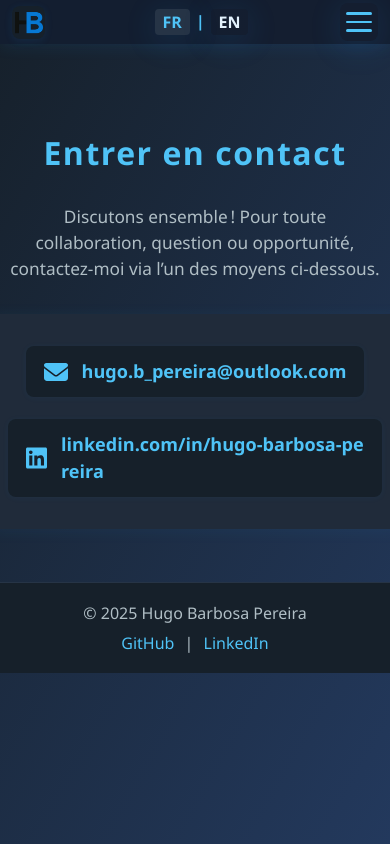
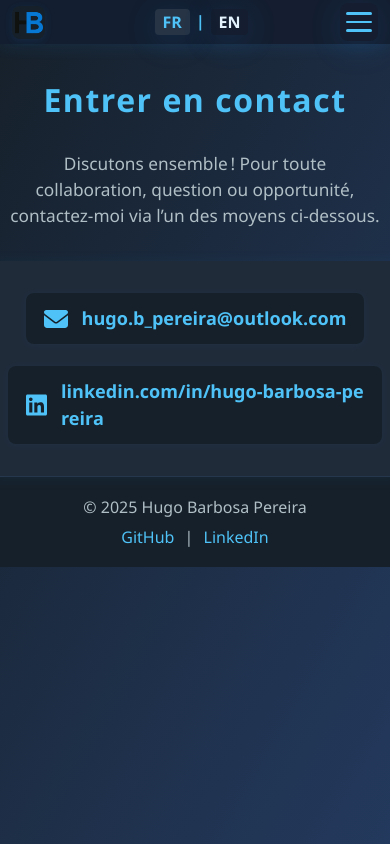
Before and after one commit to Bagass0/Portfolio, a React (Vite) app in the folder Frontend/: page /contact in a window 390 px wide. Built offline with nearby package versions, Linux system fonts and the light colour scheme.

Commit message:
Update CSS

```diff
--- a/Frontend/index.html
+++ b/Frontend/index.html
@@ -8,7 +8,7 @@
   <link rel="icon" type="image/png" href="/favicon-96x96.png" sizes="96x96" />
   <meta name="viewport" content="width=device-width, initial-scale=1.0" />
 
-  <title>Portfolio de Hugo Barbosa</title>
+  <title>Portfolio - Hugo Barbosa</title>
   <meta name="description"
     content="Découvrez le portfolio de Hugo Barbosa, développeur fullstack spécialisé en web et mobile. Projets innovants, expertise en React, JavaScript et technologies modernes." />
   <meta name="keywords"
--- a/Frontend/src/App.css
+++ b/Frontend/src/App.css
@@ -9,23 +9,67 @@ body, #root {
   font-family: 'Segoe UI', 'Roboto', Arial, sans-serif;
 }
 
+#content {
+  flex: 1;
+}
+
 a {
-  color: #4fc3f7;
+  font-weight: 500;
+  color: var(--primary-blue);
   text-decoration: none;
   transition: color 0.2s;
 }
+a:hover {
+  color: var(--secondary-blue);
+  text-decoration: underline;
+}
 
-a:hover {
-  color: #90caf9;
-  text-decoration: none;
+h1, h2, h3, h4, h5, h6 {
+  color: var(--primary-blue);
+  font-family: inherit;
+  margin-top: 0;
+}
+
+button {
+  border-radius: 8px;
+  border: 1.5px solid transparent;
+  padding: 0.6em 1.2em;
+  font-size: 1em;
+  font-weight: 500;
+  font-family: inherit;
+  background-color: var(--card-bg);
+  color: var(--primary-blue);
+  cursor: pointer;
+  transition: border-color 0.25s, background 0.2s, color 0.2s;
+  box-shadow: var(--shadow);
+}
+button:hover {
+  border-color: var(--primary-blue);
+  background: var(--dark-bg2);
+  color: var(--secondary-blue);
+}
+button:focus,
+button:focus-visible {
+  outline: 3px solid var(--primary-blue);
 }
 
 ::-webkit-scrollbar {
   width: 8px;
-  background: #203a43;
+  background: var(--dark-bg2);
+}
+::-webkit-scrollbar-thumb {
+  background: var(--primary-blue);
+  border-radius: 4px;
 }
 
-::-webkit-scrollbar-thumb {
-  background: #4fc3f7;
-  border-radius: 4px;
+@media (max-width: 600px) {
+  body {
+    font-size: 0.98rem;
+  }
+  h1 {
+    font-size: 2rem;
+  }
+  h2 {
+    font-size: 1.3rem;
+  }
 }
--- a/Frontend/src/index.css
+++ b/Frontend/src/index.css
@@ -20,72 +20,3 @@
   -webkit-font-smoothing: antialiased;
   -moz-osx-font-smoothing: grayscale;
 }
-
-body {
-  margin: 0;
-  min-width: 320px;
-  min-height: 100vh;
-  background: inherit;
-  color: var(--text-main);
-}
-
-a {
-  font-weight: 500;
-  color: var(--primary-blue);
-  text-decoration: none;
-  transition: color 0.2s;
-}
-a:hover {
-  color: var(--secondary-blue);
-  text-decoration: underline;
-}
-
-h1, h2, h3, h4, h5, h6 {
-  color: var(--primary-blue);
-  font-family: inherit;
-  margin-top: 0;
-}
-
-button {
-  border-radius: 8px;
-  border: 1.5px solid transparent;
-  padding: 0.6em 1.2em;
-  font-size: 1em;
-  font-weight: 500;
-  font-family: inherit;
-  background-color: var(--card-bg);
-  color: var(--primary-blue);
-  cursor: pointer;
-  transition: border-color 0.25s, background 0.2s, color 0.2s;
-  box-shadow: var(--shadow);
-}
-button:hover {
-  border-color: var(--primary-blue);
-  background: var(--dark-bg2);
-  color: var(--secondary-blue);
-}
-button:focus,
-button:focus-visible {
-  outline: 3px solid var(--primary-blue);
-}
-
-::-webkit-scrollbar {
-  width: 8px;
-  background: var(--dark-bg2);
-}
-::-webkit-scrollbar-thumb {
-  background: var(--primary-blue);
-  border-radius: 4px;
-}
-
-@media (max-width: 600px) {
-  body {
-    font-size: 0.98rem;
-  }
-  h1 {
-    font-size: 2rem;
-  }
-  h2 {
-    font-size: 1.3rem;
-  }
-}
--- a/Frontend/src/main.jsx
+++ b/Frontend/src/main.jsx
@@ -1,7 +1,7 @@
+import './index.css';
 import { StrictMode } from 'react';
 import { createRoot } from 'react-dom/client';
 import { BrowserRouter } from 'react-router-dom';
-import './index.css';
 import App from './App.jsx';
 
 createRoot(document.getElementById('root')).render(
--- a/Frontend/src/pages/Contact.jsx
+++ b/Frontend/src/pages/Contact.jsx
@@ -1,7 +1,7 @@
 import '../styles/Contact.css';
 import { FontAwesomeIcon } from '@fortawesome/react-fontawesome';
 import { faEnvelope } from '@fortawesome/free-solid-svg-icons';
-import { faGithub, faLinkedin } from '@fortawesome/free-brands-svg-icons';
+import { faLinkedin } from '@fortawesome/free-brands-svg-icons';
 
 const Contact = () => (
   <div className="contact-page">
--- a/Frontend/src/styles/Contact.css
+++ b/Frontend/src/styles/Contact.css
@@ -1,5 +1,4 @@
 .contact-page {
-  min-height: 60vh;
   display: flex;
   flex-direction: column;
   align-items: center;
```
